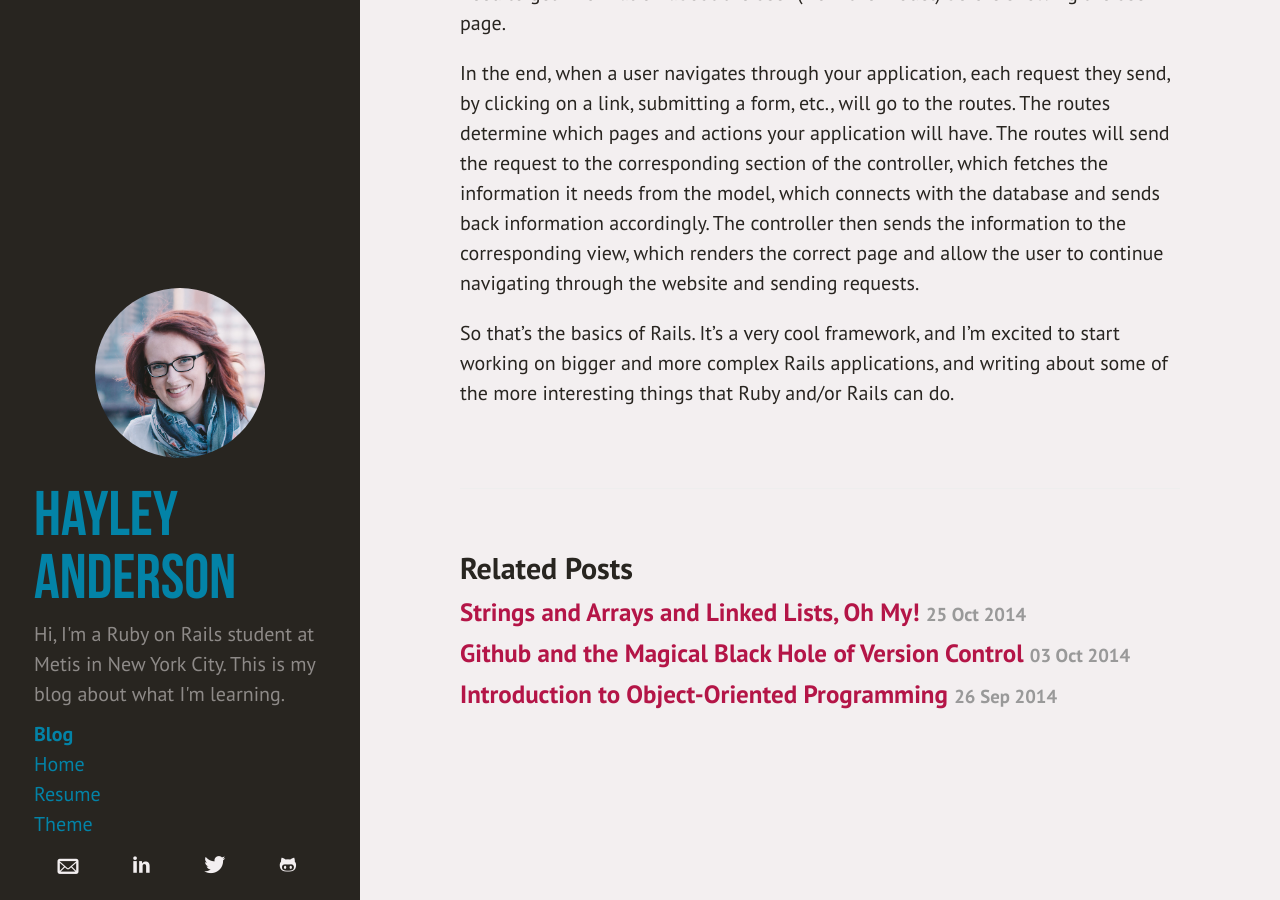
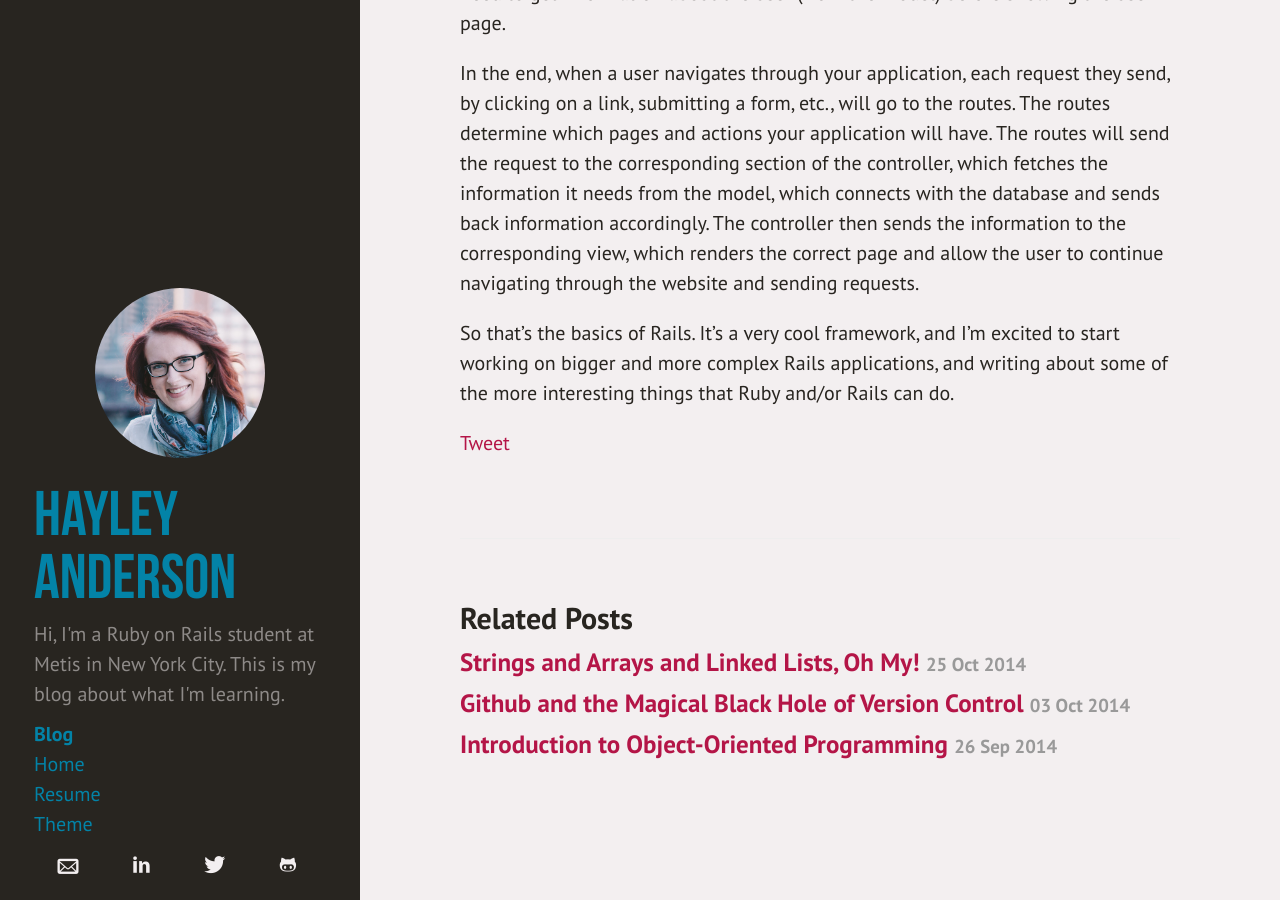
Before and after one commit to HayleyCAnderson/HayleyBlog, a Jekyll site: the page built from _posts/2014-10-19-running-on-rails.md, in a window 1280 px wide and 900 px high, scrolled down 812 px. Built offline with Jekyll 4.4.1, drawn with Linux system fonts in a browser that asks for light colours; Markdown is read by kramdown in place of the engine named in the settings; comment, search, counter and statistics services are not loaded.

Commit message:
Add Twitter button
* Add twitter button to post layout
* Change title and meta title to improve tweets

```diff
--- a/_includes/head.html
+++ b/_includes/head.html
@@ -5,19 +5,13 @@
   <!-- Enable responsiveness on mobile devices-->
   <meta name="viewport" content="width=device-width, initial-scale=1.0, maximum-scale=1">
 
-  <title>
-    {% if page.title %}
-      {{ page.title }} &middot; {{ site.title }}
-    {% else %}
-      {{ site.title }} &middot; {{ site.tagline }}
-    {% endif %}
-  </title>
-
-  <meta name="title" content="{{ page.title }} &middot; {{ site.title }}">
-
   {% if page.title == "Blog" %}
+    <title>{{ page.title }} &middot; {{ site.title }}</title>
+    <meta name="title" content="{{ page.title }} &middot; {{ site.title }}">
     <meta name="description" content="Hayley Anderson is a web developer based in New York City. Her skills include Ruby on Rails, HTML5, CSS3, and JavaScript.">
   {% else %}
+    <title>{{ page.title }}</title>
+    <meta name="title" content="{{ page.title }}">
     <meta name="description" content="{{ page.excerpt | strip_html }}">
   {% endif %}
 
--- a/_layouts/post.html
+++ b/_layouts/post.html
@@ -6,6 +6,7 @@
   <h1 class="post-title">{{ page.title }}</h1>
   <span class="post-date">{{ page.date | date_to_string }}</span>
   {{ content }}
+  <a href="https://twitter.com/share" class="twitter-share-button" data-via="HayleyCAnderson" data-count="none">Tweet</a> <script>!function(d,s,id){var js,fjs=d.getElementsByTagName(s)[0],p=/^http:/.test(d.location)?'http':'https';if(!d.getElementById(id)){js=d.createElement(s);js.id=id;js.src=p+'://platform.twitter.com/widgets.js';fjs.parentNode.insertBefore(js,fjs);}}(document, 'script', 'twitter-wjs');</script>
 </div>
 
 <div class="related">
```
Also changed, not shown: 3 other files.
